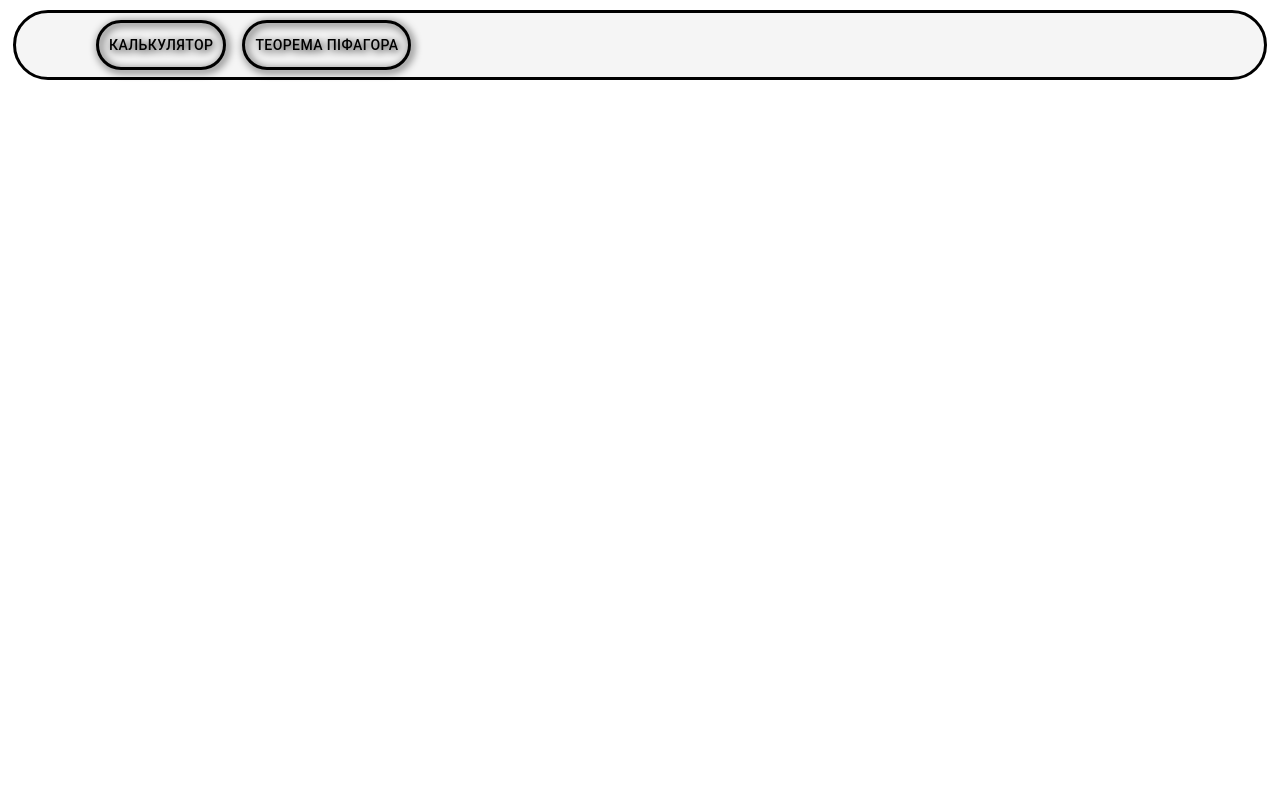
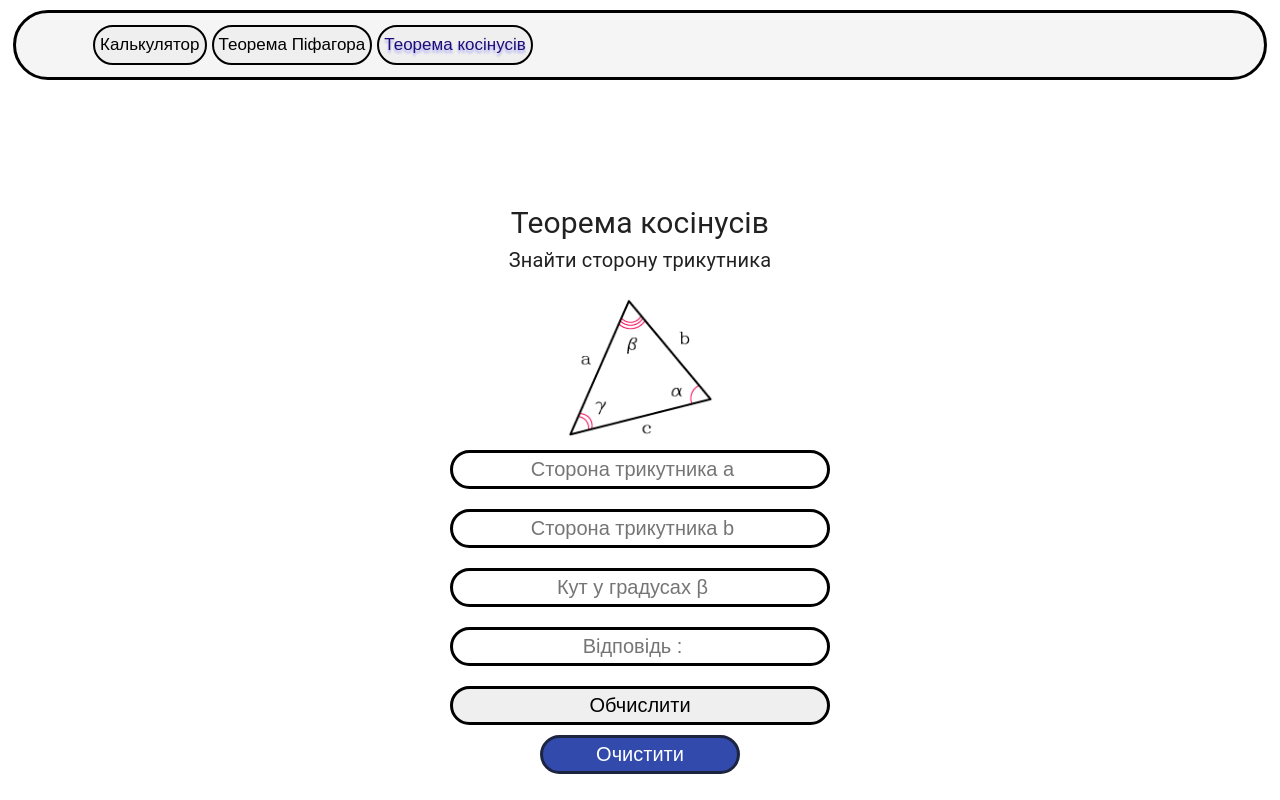
Before and after one commit to Shiro-Kon/FormulaCalculationSite, a React (Create React App) app: page /cosine in a window 1280 px wide. Built offline with nearby package versions, Linux system fonts and the light colour scheme.

Commit message:
added new page <Cosine theorem> and created logic for her

```diff
--- a/src/App/App.tsx
+++ b/src/App/App.tsx
@@ -4,6 +4,7 @@ import { CssBaseline, Container, StyledEngineProvider } from '@mui/material';
 import Header from '../Container/Header/Header';
 import Home from '../Pages/Home/Home';
 import Pifagor from '../Pages/Pifagor/Pifagor';
+import Cosine from '../Pages/Cosine theorem/Cosine';
 
 const App: React.FC = () => {
   return (
@@ -18,6 +19,7 @@ const App: React.FC = () => {
         <Routes>
           <Route path="/" element={<Home />} />
           <Route path="/pifagor" element={<Pifagor />} />
+          <Route path="/cosine" element={<Cosine />} />
 
         </Routes>
       </Container>
--- a/src/Components/Calculator/Calculator.scss
+++ b/src/Components/Calculator/Calculator.scss
@@ -19,22 +19,21 @@
   transform: translate(-50%, -50%);
   }
 
-  .input-window {
-    background-color: #fff;
-    border: 1px solid #ccc;
-    border-radius: 50px;
-    padding: 10px;
-    filter: drop-shadow(2px 3px 3px rgb(105, 101, 101));
 
-  }
 
-  .input-window input {
+   .calc-input {
     width: 100%;
     height: 40px;
     font-size: 18px;
     border: none;
     outline: none;
     text-align: center;
+    background-color: #fff;
+    border: 1px solid #ccc;
+    border-radius: 50px;
+    padding: 10px;
+    color: black;
+    filter: drop-shadow(2px 3px 3px rgb(105, 101, 101));
   }
 
   .button-grid {
--- a/src/Components/Calculator/Calculator.tsx
+++ b/src/Components/Calculator/Calculator.tsx
@@ -54,9 +54,7 @@ const Calculator: React.FC = () => {
 
   return (
     <div className="calculator">
-      <div className="input-window">
-        <input type="text" value={input} readOnly />
-      </div>
+        <input type="text" className='calc-input' value={input} readOnly />
       <div className="button-grid">
         <div className="button-row">
           {[1, 2, 3, 4, 5, 6, 7, 8, 9, '/', '+', '-', '*'].map((label) => (
--- /dev/null
+++ b/src/Components/CosineTheorem/CosineTheoreme.scss
@@ -0,0 +1,3 @@
+* {
+  box-sizing: border-box;
+}
--- /dev/null
+++ b/src/Components/CosineTheorem/CosineTheoreme.tsx
@@ -0,0 +1,82 @@
+import React, { useState } from "react";
+import "./CosineTheoreme.scss";
+
+type Props = {};
+
+const CosineTheoreme = (props: Props) => {
+  const [sideA, setSideA] = useState<number | null>(null);
+  const [sideB, setSideB] = useState<number | null>(null);
+  const [angleBeta, setAngleBeta] = useState<number | null>(null);
+  const [result, setResult] = useState<number | null>(null);
+
+  const handleSideAChange = (e: React.ChangeEvent<HTMLInputElement>) => {
+    setSideA(parseFloat(e.target.value));
+  };
+
+  const handleSideBChange = (e: React.ChangeEvent<HTMLInputElement>) => {
+    setSideB(parseFloat(e.target.value));
+  };
+
+  const handleAngleBetaChange = (e: React.ChangeEvent<HTMLInputElement>) => {
+    setAngleBeta(parseFloat(e.target.value));
+  };
+
+  const calculateSide = () => {
+    if (sideA !== null && sideB !== null && angleBeta !== null) {
+      const radians = (angleBeta * Math.PI) / 180;
+      const sideC = Math.sqrt(sideA ** 2 + sideB ** 2 - 2 * sideA * sideB * Math.cos(radians));
+      setResult(sideC);
+    }
+  };
+
+  const clearFields = () => {
+    setSideA(null);
+    setSideB(null);
+    setAngleBeta(null);
+    setResult(null);
+  };
+
+  return (
+    <div className="box">
+      <span className="title">Теорема косінусів</span>
+      <span className="sub-title">Знайти сторону трикутника</span>
+      <img src="./images/cosine.png" className="title" width={150} alt="cosine" />
+      <input
+        type="number"
+        name=""
+        id=""
+        placeholder="Сторона трикутника a"
+        value={sideA || ""}
+        onChange={handleSideAChange}
+      />
+      <input
+        type="number"
+        name=""
+        id=""
+        placeholder="Сторона трикутника b"
+        value={sideB || ""}
+        onChange={handleSideBChange}
+      />
+      <input
+        type="number"
+        name=""
+        id=""
+        placeholder="Кут у градусах β"
+        value={angleBeta || ""}
+        onChange={handleAngleBetaChange}
+      />
+      <input
+        type="number"
+        name=""
+        id=""
+        placeholder="Відповідь :"
+        value={result !== null ? result : ""}
+        readOnly
+      />
+      <input type="button" value="Обчислити" onClick={calculateSide} />
+      <input type="button" value="Очистити" onClick={clearFields} />
+    </div>
+  );
+};
+
+export default CosineTheoreme;
--- a/src/Components/Menu/Menu.tsx
+++ b/src/Components/Menu/Menu.tsx
@@ -1,16 +1,15 @@
-import React from 'react';
-import MenuItem from './MenuItem';
+import React from "react";
+import MenuItem from "./MenuItem";
 
 const Menu: React.FC = () => {
   return (
     <>
-
-          <MenuItem to="/">Калькулятор</MenuItem>
-
-          <MenuItem to="/pifagor">Теорема Піфагора</MenuItem>
+      <MenuItem to="/">Калькулятор</MenuItem>
+      <MenuItem to="/pifagor">Теорема Піфагора</MenuItem>
+      <MenuItem to="/cosine">Теорема косінусів</MenuItem>
 
     </>
-  )
-}
+  );
+};
 
 export default Menu;
--- a/src/Components/Menu/MenuItem.scss
+++ b/src/Components/Menu/MenuItem.scss
@@ -1,22 +1,21 @@
 *{
     box-sizing: border-box;
+}
+.btn{
+    height: 40px;
+    border-radius: 50px;
+    border: 2px solid black;
+    padding: 5px;
+    margin-left: 5px;
+    font-size: 17px;
 }
 .menu-item {
     text-decoration: none;
     color: black;
-    border-radius: 50px;
-    border: 3px solid black;
-    padding: 10px;
-    filter: drop-shadow(2px 2px 4px black);
+}
 
-
-}
 .menu-item-active {
     text-decoration: none;
-    color: black;
-    border-radius: 50px;
-    border: 3px solid rgb(99, 44, 44);
-    padding: 10px;
-    filter: drop-shadow(2px 2px 4px rgb(99, 44, 44));
-
+    color: rgb(30, 13, 118);
+    filter: drop-shadow(0px 3px 1px rgba(0, 0, 255, 0.281));
 }
--- a/src/Components/Menu/MenuItem.tsx
+++ b/src/Components/Menu/MenuItem.tsx
@@ -1,4 +1,3 @@
-import Button from '@mui/material/Button'
 import { NavLink } from 'react-router-dom'
 import './MenuItem.scss'
 
@@ -8,7 +7,7 @@ type Props = {
 }
 const MenuItem = ({ to, children }: Props) => {
     return (
-        <Button color="inherit">
+        <button className='btn'>
             <NavLink
                 to={to}
                 className={({ isActive }) =>
@@ -17,7 +16,7 @@ const MenuItem = ({ to, children }: Props) => {
             >
                 {children}
             </NavLink>
-        </Button>
+        </button>
     )
 }
 export default MenuItem
--- a/src/Components/PythagoreanTheorem/Pythagoras.scss
+++ b/src/Components/PythagoreanTheorem/Pythagoras.scss
@@ -1,5 +1,23 @@
 *{
     box-sizing: border-box;
+}
+.title{
+    font-size: 30px;
+   top: 0;
+   right: 0;
+   bottom: 0;
+   left: 0;
+   margin: auto;
+}
+.sub-title{
+    font-size: 20px;
+   top: 0;
+   right: 0;
+   bottom: 0;
+   left: 0;
+   margin: auto;
+   margin-bottom: 20px;
+
 }
 
 .box{
--- a/src/Components/PythagoreanTheorem/Pythagoras.tsx
+++ b/src/Components/PythagoreanTheorem/Pythagoras.tsx
@@ -1,16 +1,79 @@
-import './Pythagoras.scss'
-type Props = {}
+import React, { useState } from 'react';
+import './Pythagoras.scss';
+
+type Props = {};
 
 const Pythagoras = (props: Props) => {
+  const [a, setA] = useState<number | null>(null);
+  const [b, setB] = useState<number | null>(null);
+  const [c, setC] = useState<number | null>(null);
+  const [result, setResult] = useState<string>('');
+
+  const calculate = () => {
+    if (a !== null && b !== null) {
+      const cSquared = a ** 2 + b ** 2;
+      const cValue = Math.sqrt(cSquared);
+      setC(cValue);
+      setResult(`c = ${cValue}`);
+    } else if (a !== null && c !== null) {
+      const bSquared = c ** 2 - a ** 2;
+      const bValue = Math.sqrt(bSquared);
+      setB(bValue);
+      setResult(`b = ${bValue}`);
+    } else if (b !== null && c !== null) {
+      const aSquared = c ** 2 - b ** 2;
+      const aValue = Math.sqrt(aSquared);
+      setA(aValue);
+      setResult(`a = ${aValue}`);
+    }
+  };
+
+  const clearInputs = () => {
+    setA(null);
+    setB(null);
+    setC(null);
+    setResult('');
+  };
+
   return (
     <div className='box'>
-        <input type="number" name="a" id="a" placeholder='Введіть число a' />
-        <input type="number" name="b" id="b" placeholder='Введіть число b'/>
-        <input type="number" name="c" id="c" placeholder='Введіть число c'/>
-        <input type="text" placeholder='Відповідь :' readOnly  />
-        <input type="button" value="Очистити" />
+      <span className='title'>Теорема Піфагора</span>
+      <span className='sub-title'>
+        Теорема Піфагора де,
+        a = Прилегла сторона (a)
+        b = Протилежна сторона (b)
+        c = Гіпотенуза (c) прямокутного трикутника.
+        ( a^2 + b^2 = c^2 )
+      </span>
+      <input
+        type='number'
+        name='a'
+        id='a'
+        placeholder='Введіть число a'
+        value={a !== null ? a : ''}
+        onChange={(e) => setA(parseFloat(e.target.value))}
+      />
+      <input
+        type='number'
+        name='b'
+        id='b'
+        placeholder='Введіть число b'
+        value={b !== null ? b : ''}
+        onChange={(e) => setB(parseFloat(e.target.value))}
+      />
+      <input
+        type='number'
+        name='c'
+        id='c'
+        placeholder='Введіть число c'
+        value={c !== null ? c : ''}
+        onChange={(e) => setC(parseFloat(e.target.value))}
+      />
+
+      <input type='button' value='Обчислити' onClick={calculate} />
+      <input type='button' value='Очистити' onClick={clearInputs} />
     </div>
-  )
-}
+  );
+};
 
-export default Pythagoras
+export default Pythagoras;
--- /dev/null
+++ b/src/Pages/Cosine theorem/Cosine.tsx
@@ -0,0 +1,11 @@
+import CosineTheoreme from "../../Components/CosineTheorem/CosineTheoreme"
+
+type Props = {}
+
+const Cosine = (props: Props) => {
+  return (
+    <CosineTheoreme/>
+  )
+}
+
+export default Cosine
```
Also changed, not shown: public/images/cosine.png (added).
